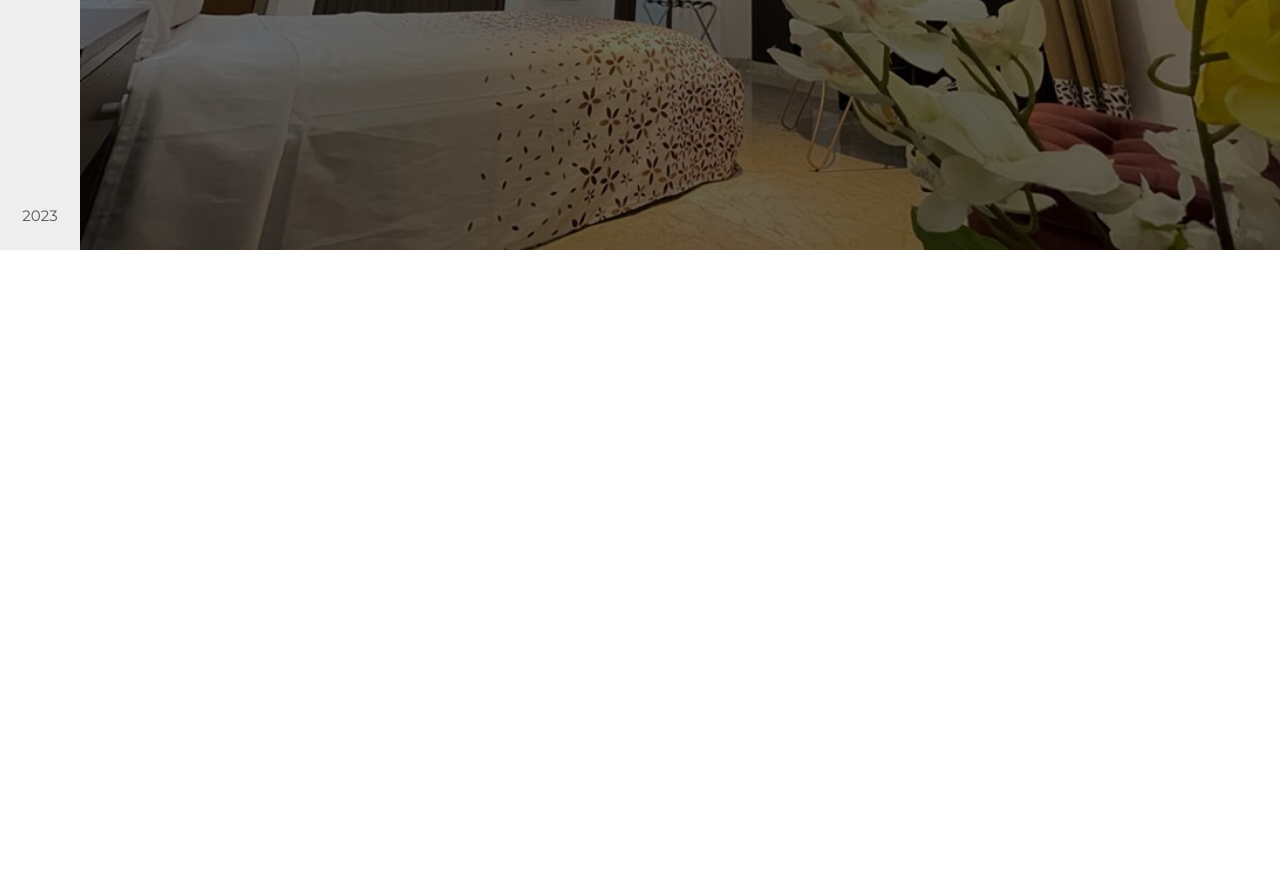
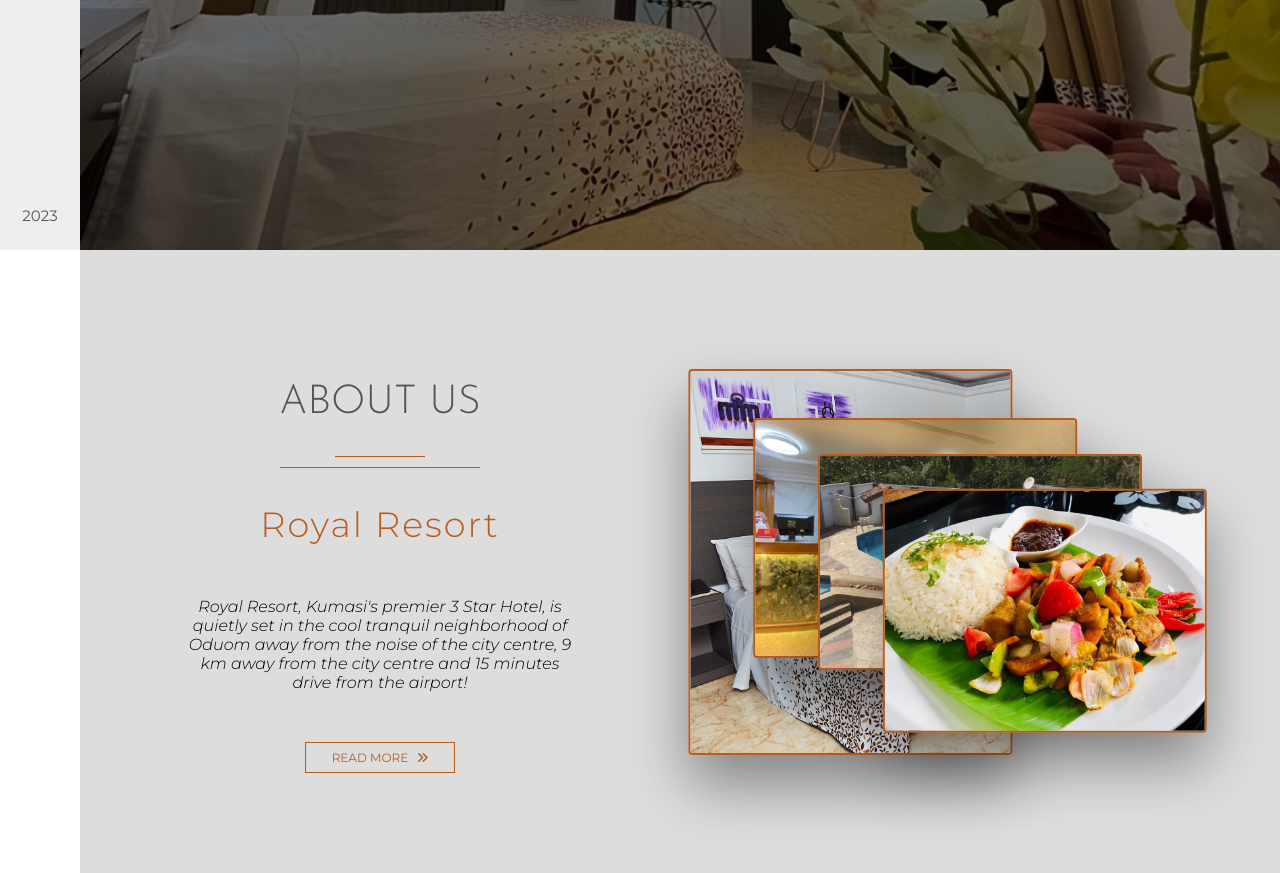
Before and after one commit to fronomenal/vanilla_hotel_landing, a plain HTML site: page index.html in a window 1280 px wide. Shown: the part 550-1423 px from the top of the page. Before the commit the page ends 800 px from the top, so only its background shows below. Drawn offline with Linux system fonts and the light colour scheme.

Commit message:
implement about us section

```diff
--- a/css/style.css
+++ b/css/style.css
@@ -295,3 +295,112 @@ body {
     }
 }
 /* $header */
+
+/* about us */
+.about-us {
+    margin-left: 8rem;
+    display: flex;
+    background-color: #ddd;
+}
+
+.about-us-content {
+    flex: 0 1 50%;
+    display: flex;
+    flex-direction: column;
+    justify-content: center;
+    align-items: center;
+    padding: 10rem;
+    box-sizing: border-box;
+}
+
+.about-us-heading {
+    font-family: 'Josefin Sans', sans-serif;
+    font-size: 4rem;
+    font-weight: 300;
+    text-transform: uppercase;
+    color: #555;
+}
+
+.small-underline{
+    width: 9rem;
+    height: .1rem;
+    margin: 0 auto 1rem auto;
+    background-color: #b85d1c;
+}
+
+.big-underline{
+    width: 20rem;
+    height: .1rem;
+    background-color: #b85d1c;
+}
+
+.sub-heading {
+    font-size: 3.5rem;
+    font-weight: 300;
+    letter-spacing: .2rem;
+    color: #b85d1c;
+}
+
+.about-us-paragraph {
+    font-size: 1.6rem;
+    font-style: italic;
+    font-weight: 300;
+    text-align: center;
+    margin-bottom: 5rem;
+}
+
+.about-us-btn {
+    width: 15rem;
+    padding: .7rem .5rem;
+    font-family: 'Montserrat', sans-serif;
+    font-size: 1.2rem;
+    text-transform: uppercase;
+    color: #b85d1c;
+    background-color: transparent;
+    border: .1rem solid #b85d1c;
+    outline: none;
+    cursor: pointer;
+}
+
+.btn-arrow {
+    margin-left: .5rem;
+    transition: margin-left .4s;
+}
+
+.about-us-btn:hover .btn-arrow {
+    margin-left: 1.5rem;
+}
+
+
+.about-us-images {
+    flex: 1 1;
+    position: relative;
+}
+
+.image {
+    width: 32rem;
+    position: absolute;
+    top: 50%;
+    left: 50%;
+    box-shadow: 0 3rem 6rem rgba(0, 0, 0, .4);
+    border-radius: .4rem;
+    border: .2rem solid #b85d1c;
+}
+
+.image-1 {
+    transform: translate(-90%, -50%);
+}
+
+.image-2 {
+    transform: translate(-70%, -60%);
+}
+
+.image-3 {
+    transform: translate(-50%, -50%);
+}
+
+.image-4 {
+    transform: translate(-30%, -30%);
+}
+
+/* $about us */
--- a/index.html
+++ b/index.html
@@ -109,7 +109,30 @@
     </header>
     <!-- $header -->
 
+    <!-- about us -->
+    <section class="about-us">
+        <div class="about-us-content">
+            <h1 class="about-us-heading">About Us</h1>
+            <div class="underline">
+                <div class="small-underline"></div>
+                <div class="big-underline"></div>
+            </div>
+            <h3 class="sub-heading">Royal Resort</h3>
+            <p class="about-us-paragraph">Royal Resort, Kumasi's premier 3 Star Hotel, is quietly set in the cool tranquil neighborhood of Oduom away from the noise of the city centre, 9 km away from the city centre and 15 minutes drive from the airport!</p>
+            <button class="about-us-btn">
+                Read More
+                <i class="fas fa-angle-double-right btn-arrow"></i>
+            </button>
+        </div>
 
+        <div class="about-us-images">
+            <img src="imgs/about-us-img-1.jpg" class="image image-1">
+            <img src="imgs/about-us-img-2.jpeg" class="image image-2">
+            <img src="imgs/about-us-img-3.jpg" class="image image-3">
+            <img src="imgs/about-us-img-4.jpeg" class="image image-4">
+        </div>
+    </section>
+    <!-- $about us -->
 
 </body>
 </html>
```
Also changed, not shown: imgs/about-us-img-1.jpg (added), imgs/about-us-img-2.jpeg (added), imgs/about-us-img-3.jpg (added), imgs/about-us-img-4.jpeg (added), imgs/gallery/gal.jpg (added), imgs/gallery/gal2.jpg (added), imgs/gallery/gal3.jpg (added), imgs/gallery/gal4.jpg (added), imgs/gallery/gal5.jpg (added), imgs/gallery/gal6.jpeg (added).
